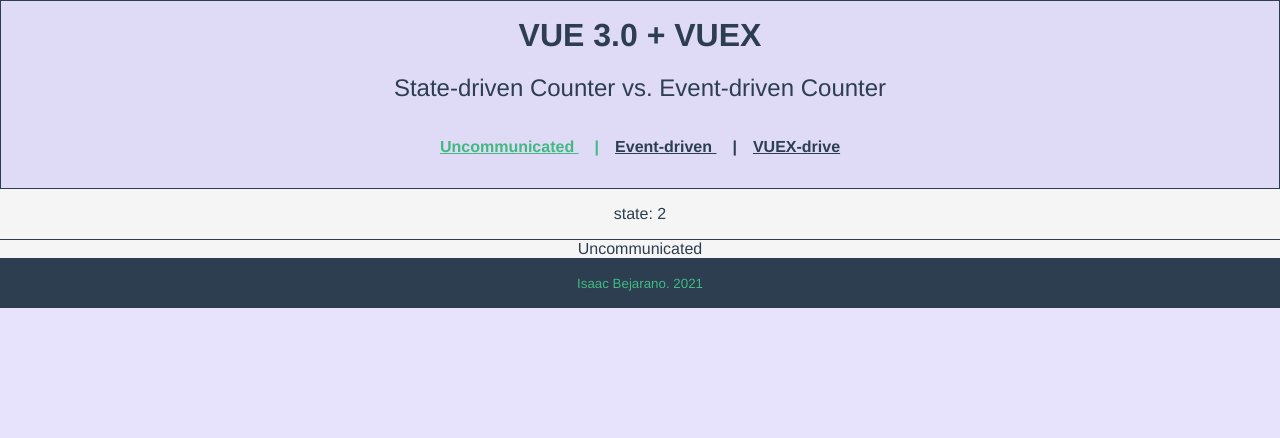
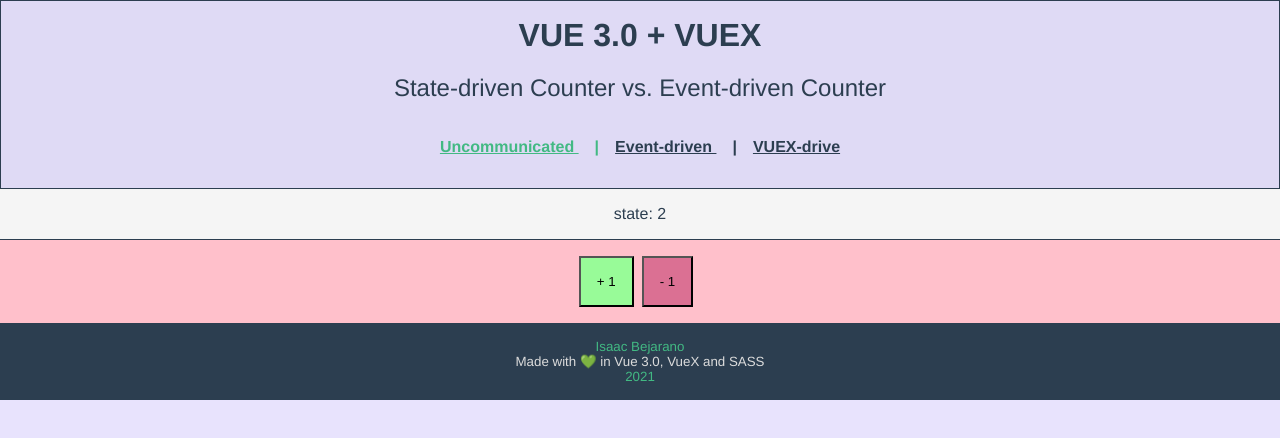
Before and after one commit to isaacBejarano/vuex-state-management, a Vue app: page / in a window 1280 px wide. Shown: the top 438 px of the page. Built offline with nearby package versions, Linux system fonts and the light colour scheme.

Commit message:
footer refactor

```diff
--- a/src/App.vue
+++ b/src/App.vue
@@ -85,4 +85,7 @@
 			color: #42b983;
 		}
 	}
+
+	// root
+	@import "./sass/root";
 </style>
--- a/src/components/footer.vue
+++ b/src/components/footer.vue
@@ -1,6 +1,8 @@
 <template>
 	<footer>
 		<small>{{ developer }}</small>
+		<small>Made with &#128154; in Vue 3.0, VueX and SASS</small>
+		<small>{{ year }}</small>
 	</footer>
 </template>
 
@@ -10,10 +12,11 @@
 	export default {
 		setup(): object {
 			// props
-			const developer = ref(<string>"Isaac Bejarano. 2021");
+			const developer = ref(<string>"Isaac Bejarano");
+			const year = ref(<string>"2021");
 
 			// return props
-			return { developer };
+			return { developer, year };
 		},
 	};
 
@@ -23,9 +26,11 @@
 </script>
 
 <style lang="scss" scoped>
-	footer {
-		padding: 1rem;
-		background-color: #2c3e50;
-		color: #42b983;
+	small:nth-child(n + 1) {
+		display: block;
+	}
+	small:nth-child(2) {
+		color: gainsboro;
+		font-weight: lighter;
 	}
 </style>
--- /dev/null
+++ b/src/sass/_root.scss
@@ -0,0 +1,21 @@
+.btn-group {
+	padding: 1rem;
+	background-color: pink;
+
+	.btn {
+		padding: 1rem;
+		outline: none;
+		cursor: pointer;
+		&:hover {
+			filter: drop-shadow(1);
+		}
+	}
+	.btn-add {
+		margin-right: 0.5rem;
+		background-color: palegreen;
+	}
+	.btn-substract {
+		margin-right: 0.5rem;
+		background-color: palevioletred;
+	}
+}
--- a/src/views/Uncommunicated.vue
+++ b/src/views/Uncommunicated.vue
@@ -1,12 +1,13 @@
 <template>
-	<section>
-		Uncommunicated
+	<section class="btn-group">
+		<button class="btn btn-add">+ 1</button>
+		<button class="btn btn-substract">- 1</button>
 	</section>
 </template>
 
 <script lang="ts">
 	export default {
 		name: "Uncommunicated", // devtools
-		setup() :any{},
+		setup(): any {},
 	};
 </script>
```
